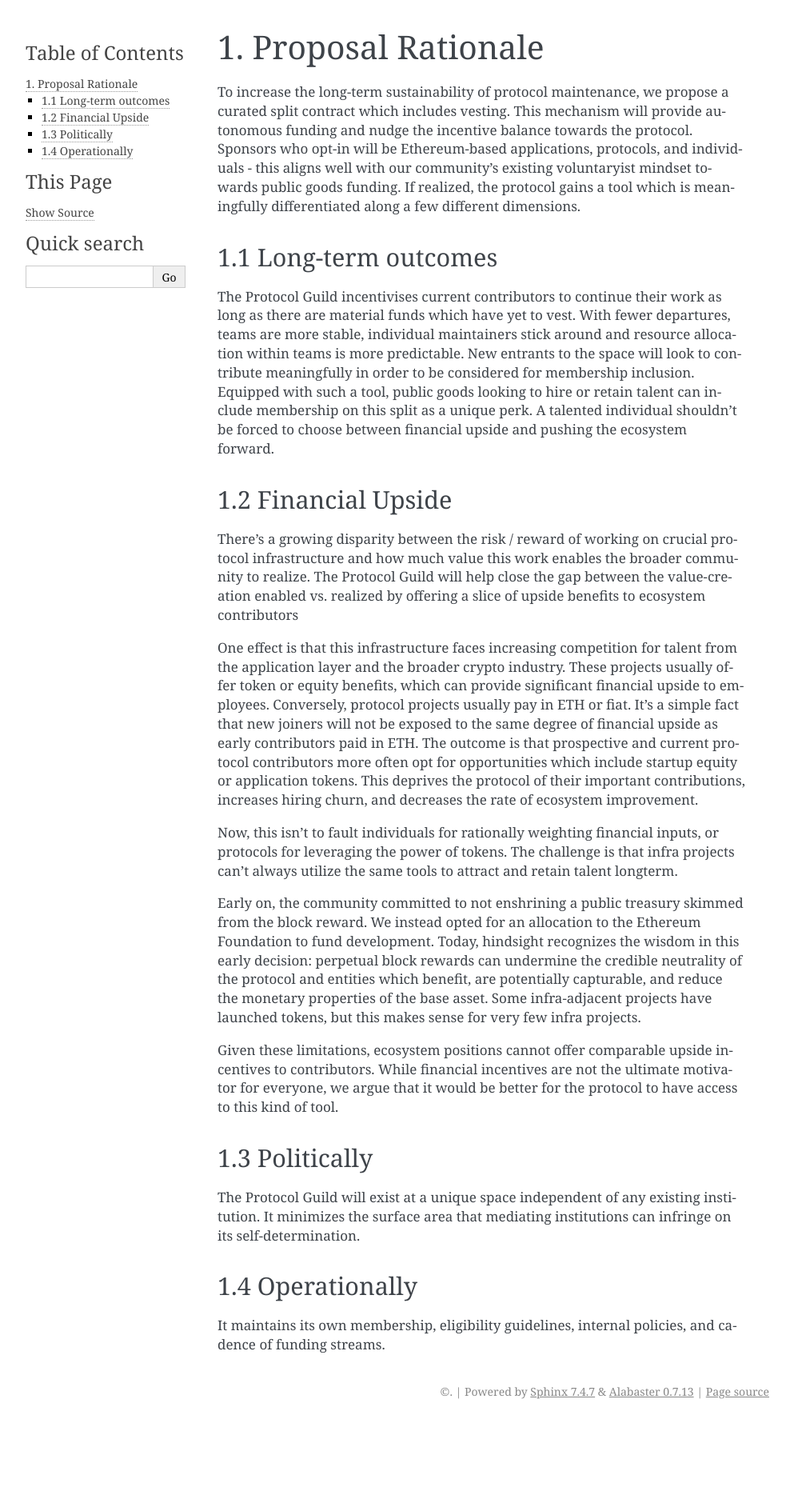
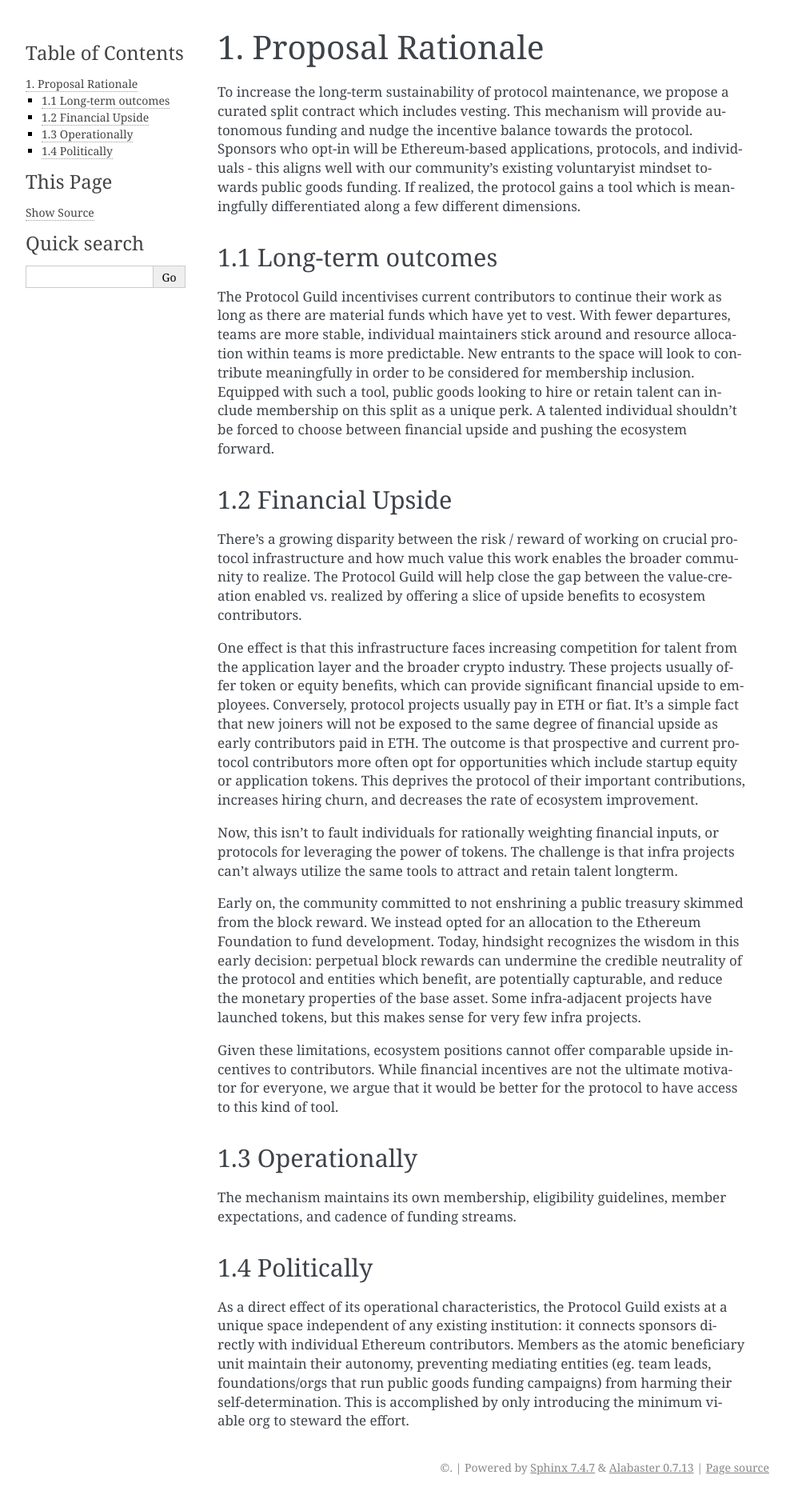
Before and after one commit to protocolguild/documentation, a Sphinx documentation site: the page built from docs/1-proposal-rationale.md, in a window 1280 px wide. Shown: the whole page at 80% size, without its empty margins (148-1141 px from the left). Built offline with Sphinx 7.4.7, drawn with Linux system fonts in a browser that asks for light colours; before the commit the page ends 1779 px from its top, so only the background shows below that.

Commit message:
clarify operational and political

```diff
--- a/docs/1-proposal-rationale.md
+++ b/docs/1-proposal-rationale.md
@@ -8,8 +8,7 @@ The Protocol Guild incentivises current contributors to continue their work as l
 
 ### 1.2 Financial Upside
 
-There's a growing disparity between the risk / reward of working on crucial protocol infrastructure and how much value this work enables the broader community to realize.
-The Protocol Guild will help close the gap between the value-creation enabled vs. realized by offering a slice of upside benefits to ecosystem contributors
+There's a growing disparity between the risk / reward of working on crucial protocol infrastructure and how much value this work enables the broader community to realize. The Protocol Guild will help close the gap between the value-creation enabled vs. realized by offering a slice of upside benefits to ecosystem contributors.
 
 One effect is that this infrastructure faces increasing competition for talent from the application layer and the broader crypto industry. These projects usually offer token or equity benefits, which can provide significant financial upside to employees. Conversely, protocol projects usually pay in ETH or fiat. It's a simple fact that new joiners will not be exposed to the same degree of financial upside as early contributors paid in ETH. The outcome is that prospective and current protocol contributors more often opt for opportunities which include startup equity or application tokens. This deprives the protocol of their important contributions, increases hiring churn, and decreases the rate of ecosystem improvement.
 
@@ -19,10 +18,10 @@ Early on, the community committed to not enshrining a public treasury skimmed fr
 
 Given these limitations, ecosystem positions cannot offer comparable upside incentives to contributors. While financial incentives are not the ultimate motivator for everyone, we argue that it would be better for the protocol to have access to this kind of tool.
 
-### 1.3 Politically
+### 1.3 Operationally
 
-The Protocol Guild will exist at a unique space independent of any existing institution. It minimizes the surface area that mediating institutions can infringe on its self-determination.
+The mechanism maintains its own membership, eligibility guidelines, member expectations, and cadence of funding streams.
 
-### 1.4 Operationally
+### 1.4 Politically
 
-It maintains its own membership, eligibility guidelines, internal policies, and cadence of funding streams.
+As a direct effect of its operational characteristics, the Protocol Guild exists at a unique space independent of any existing institution: it connects sponsors directly with individual Ethereum contributors. Members as the atomic beneficiary unit maintain their autonomy, preventing mediating entities (eg. team leads, foundations/orgs that run public goods funding campaigns) from harming their self-determination. This is accomplished by only introducing the minimum viable org to steward the effort.
```
